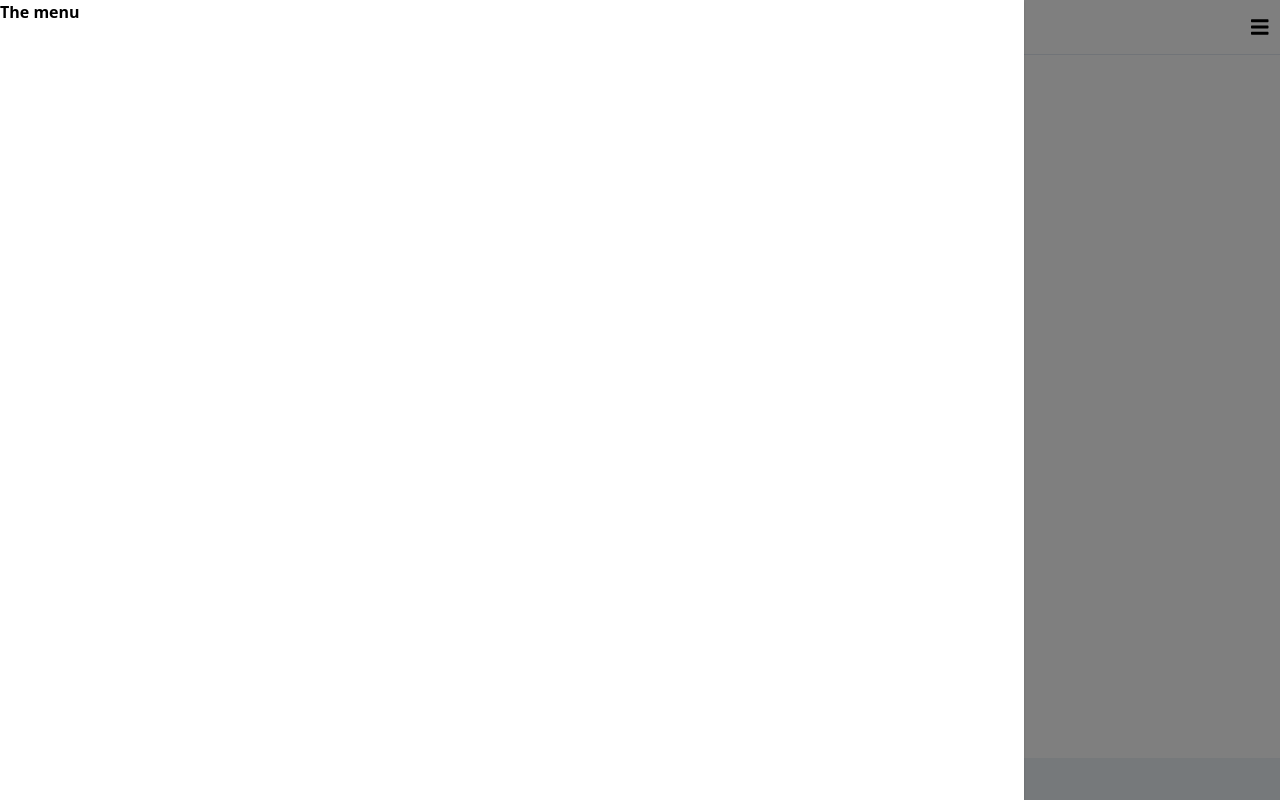
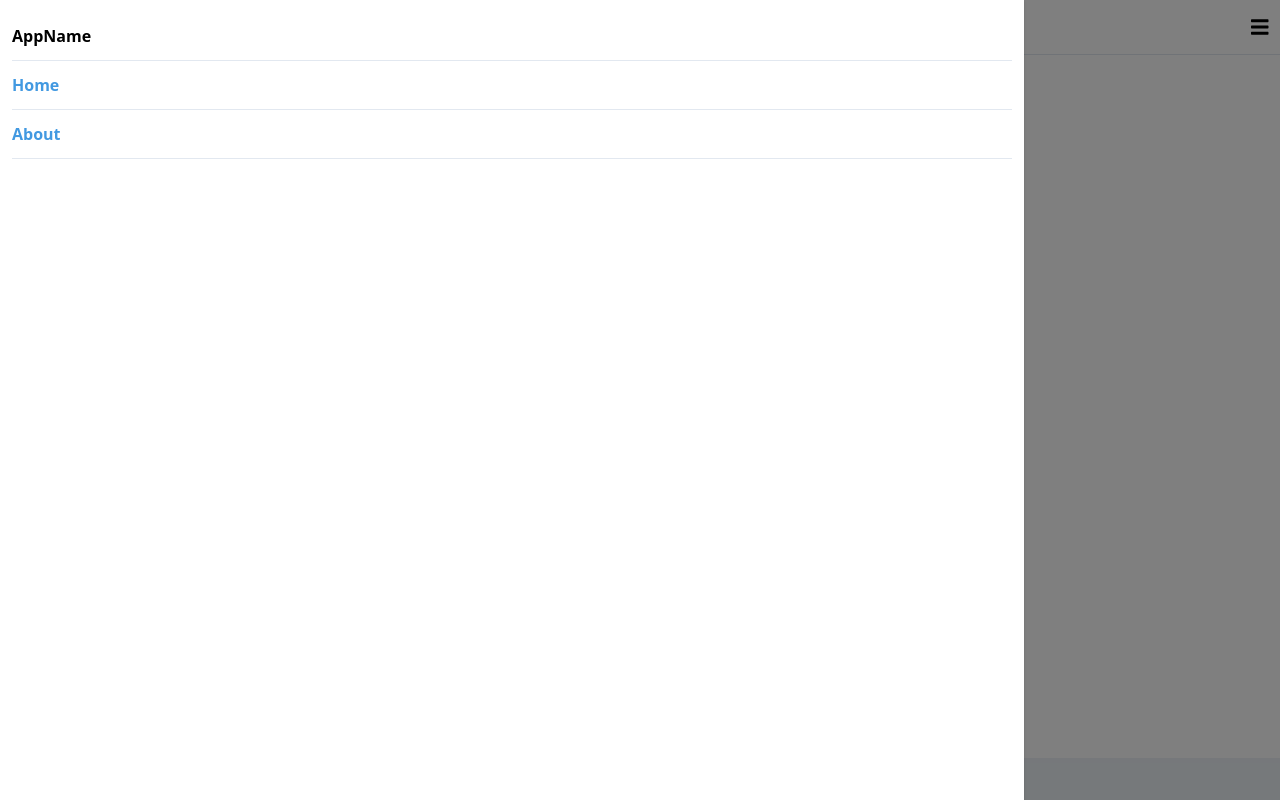
Before and after one commit to imse-ty/learning-react, a React (Create React App) app: page / in a window 1280 px wide. Both pictures are taken after a click on the icon 1259 px from the left and 26 px from the top of the page. Built offline with nearby package versions, Linux system fonts and the light colour scheme.

Commit message:
React Router

```diff
--- a/package.json
+++ b/package.json
@@ -14,7 +14,9 @@
     "postcss-cli": "^8.0.0",
     "react": "^16.13.1",
     "react-dom": "^16.13.1",
+    "react-router-dom": "^5.2.0",
     "react-scripts": "3.4.3",
+    "react-spring": "^8.0.27",
     "tailwindcss": "^1.8.10"
   },
   "scripts": {
--- a/src/App.js
+++ b/src/App.js
@@ -1,16 +1,31 @@
 import React from 'react';
-import HelloWorld from './Components/HelloWorld';
+import {
+  BrowserRouter as Router,
+  Switch,
+  Route
+} from 'react-router-dom';
 import Header from './Components/Header';
 import Footer from './Components/Footer';
+import Home from './Views/Home'
+import About from './Views/About'
 
 function App() {
   return (
     <div>
-      <Header />
+      <Router>
+        <Header />
 
-      <HelloWorld name="Jarod" />
+        <Switch>
+          <Route exact path='/'>
+            <Home />
+          </Route>
+          <Route path='/about'>
+            <About />
+          </Route>
+        </Switch>
 
-      <Footer />
+        <Footer />
+      </Router>
     </div>
   );
 }
--- a/src/Components/HelloWorld.js
+++ b/src/Components/HelloWorld.js
@@ -1,11 +1,11 @@
 import React from 'react';
 
-class HelloWorld extends React.Component {
-    render() {
-        return (
-            <h1>Hello {this.props.name}</h1>
-        )
-    }
+function HelloWorld(props) {
+    return (
+        <div>
+            <p>Hello {props.name}</p>
+        </div>
+    );
 }
 
 export default HelloWorld;
--- a/src/Components/Navigation.js
+++ b/src/Components/Navigation.js
@@ -1,25 +1,22 @@
 import React, { useState } from 'react';
 import { FontAwesomeIcon } from '@fortawesome/react-fontawesome';
 import { faBars } from '@fortawesome/free-solid-svg-icons';
+import { useTransition, animated } from 'react-spring'
+import NavigationMenu from './NavigationMenu'
 
 function Navigation() {
     const [showMenu, setShowMenu] = useState(false);
+    const maskTransitions = useTransition(showMenu, null, {
+        from: { position: 'absolute', opacity: 0 },
+        enter: { opacity: 1 },
+        leave: { opacity: 0 }
+    });
 
-    let menu = null;
-    let menuMask = null;
-
-    if (showMenu) {
-        menu =
-            <div className='fixed bg-white top-0 left-0 w-4/5 h-full z-50 shadow'>
-                The menu
-            </div>
-
-        menuMask =
-            <div
-                className='bg-black-t-50 fixed top-0 left-0 w-full h-full z-50'
-                onClick={() => setShowMenu(false)}
-            />
-    }
+    const menuTransitions = useTransition(showMenu, null, {
+        from: { opacity: 0, transform: 'translateX(-100%' },
+        enter: { opacity: 1, transform: 'translateX(0%)' },
+        leave: { opacity: 0, transform: 'translateX(-100%)' }
+    });
 
     return (
         <nav>
@@ -29,8 +26,31 @@ function Navigation() {
                     onClick={() => setShowMenu(!showMenu)}
                 />
             </span>
-            {menuMask}
-            {menu}
+
+            {
+                maskTransitions.map(({ item, key, props }) =>
+                    item &&
+                    <animated.div
+                        key={key}
+                        style={props}
+                        className='bg-black-t-50 fixed top-0 left-0 w-full h-full z-50'
+                        onClick={() => setShowMenu(false)}
+                    />
+                )
+            }
+
+            {
+                menuTransitions.map(({ item, key, props }) =>
+                    item &&
+                    <animated.div
+                        key={key}
+                        style={props}
+                        className='fixed bg-white top-0 left-0 w-4/5 h-full z-50 shadow p-3'
+                    >
+                        <NavigationMenu closeMenu={() => setShowMenu(false)} />
+                    </animated.div>
+                )
+            }
         </nav>
     )
 }
--- /dev/null
+++ b/src/Components/NavigationMenu.js
@@ -0,0 +1,32 @@
+import React from 'react';
+import { Link } from 'react-router-dom';
+
+function NavigationMenu(props) {
+    return (
+        <div>
+            <div className='font-bold py-3'>AppName</div>
+            <ul>
+                <li>
+                    <Link
+                        to='/'
+                        className='text-blue-500 py-3 border-t border-b block'
+                        onClick={props.closeMenu}
+                    >
+                        Home
+                    </Link>
+                </li>
+                <li>
+                    <Link
+                        to='/about'
+                        className='text-blue-500 py-3 border-b block'
+                        onClick={props.closeMenu}
+                    >
+                        About
+                    </Link>
+                </li>
+            </ul>
+        </div>
+    );
+}
+
+export default NavigationMenu;
--- /dev/null
+++ b/src/Views/About.js
@@ -0,0 +1,12 @@
+import React from 'react'
+
+function About() {
+    return (
+        <div>
+            <h1 className='font-bold text-2xl mb-3'>About us</h1>
+            <p>This is the about page content.</p>
+        </div>
+    );
+}
+
+export default About
--- /dev/null
+++ b/src/Views/Home.js
@@ -0,0 +1,13 @@
+import React from 'react'
+import HelloWorld from './../Components/HelloWorld'
+
+function Home() {
+    return (
+        <div>
+            <h1 className='font-bold text-2xl mb-3'>This is the home page</h1>
+            <HelloWorld name='Quentin' />
+        </div>
+    );
+}
+
+export default Home
```
Also changed, not shown: 1 other file (tests, documents, lock files or other folders).
